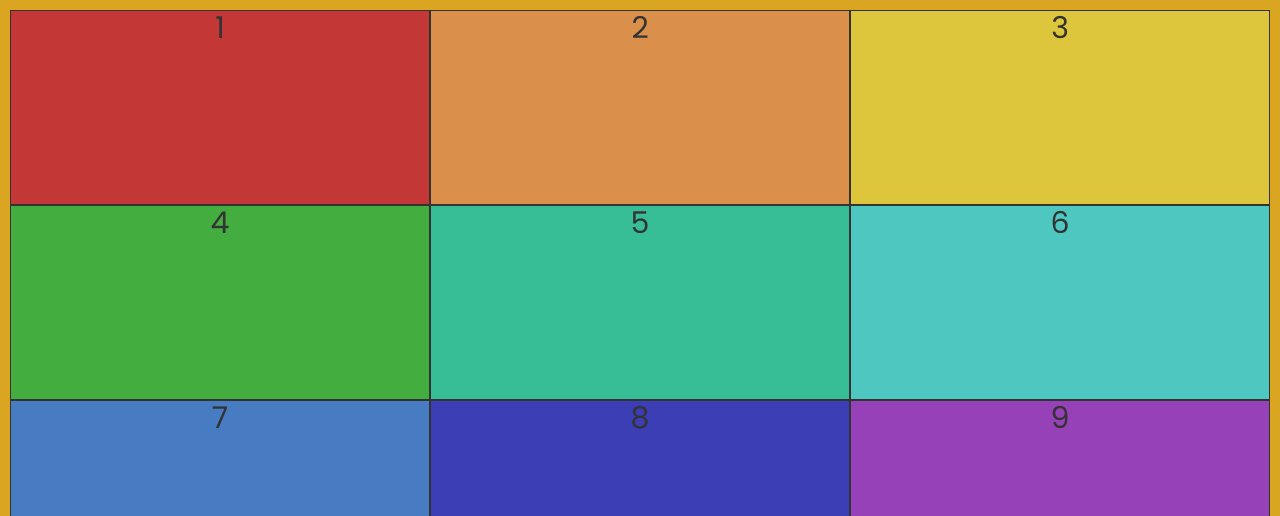
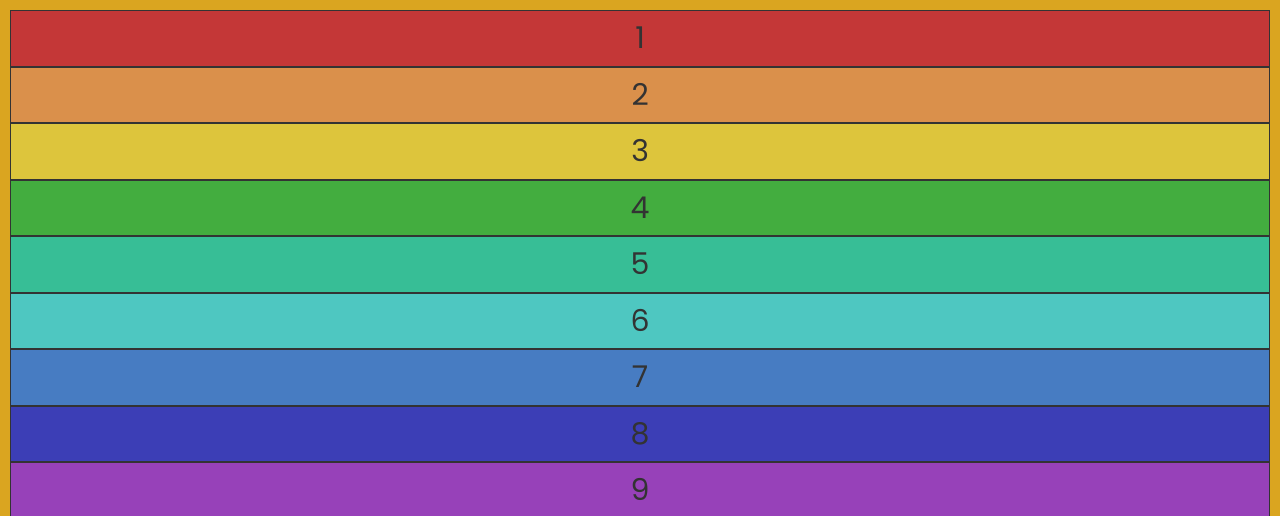
Before and after one commit to dleatherman/20210212-css-layouts, a plain HTML site: page index.html in a window 1280 px wide. Shown: the top 516 px of the page. Drawn offline with Linux system fonts and the light colour scheme.

```diff
--- a/style.css
+++ b/style.css
@@ -31,17 +31,13 @@
 
 .container {
    border: 10px solid goldenrod;
-   display: flex;
-   flex-wrap: wrap;
-   justify-content: center;
    min-height: 100vh;
 }
 
 .box {
    border: 1px solid var(--dark);
    color: var(--dark);
-   flex: 1 1 calc(100% / 3);
    font-size: 3rem;
-   padding: 0;
+   padding: 1rem;
    text-align: center;
 }
```
